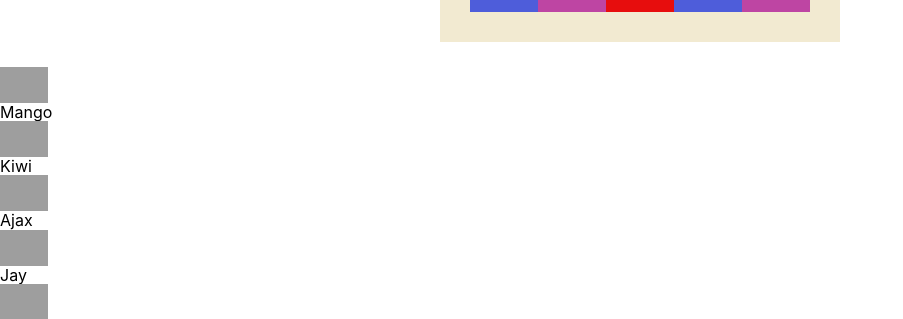
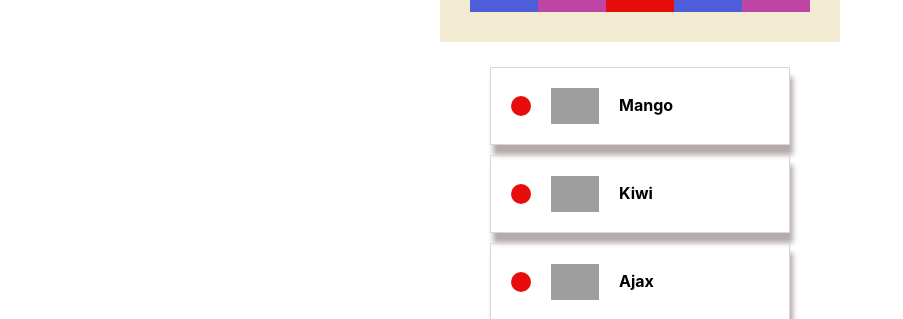
Before and after one commit to KMIS2008/goit-react-hw-01-components, a React (Create React App) app: page / in a window 1280 px wide. Shown: the part 633-952 px from the top of the page, without its empty margins (0-903 px from the left). Built offline with nearby package versions, Linux system fonts and the light colour scheme; grey boxes are pictures that could not be loaded.

Commit message:
friend css

```diff
--- a/src/components/Friends/FriendList/FriendList.js
+++ b/src/components/Friends/FriendList/FriendList.js
@@ -1,20 +1,20 @@
 import { FriendListItem } from "../FriendListItem/FriendListItem"
 import PropTypes from 'prop-types';
+import {FriendContainer,
+        FriendListContainer} from './FriendList.styled'
 
 export const FriendList = ({friends}) => {
     return (
-        <ul className="friend-list">
+        <FriendContainer>
             {friends.map(friend => {
                 return (
-                    <li key = {friend.id}>
-                        <FriendListItem friend={friend}/>
-                    </li>
-                )
-            }
-            )
+                    <FriendListContainer  key = {friend.id}>
+                        <FriendListItem isOnline={friend.isOnline} friend={friend}/>
+                    </FriendListContainer>
+                )})
             }
 
-        </ul>
+        </FriendContainer>
     )
 }
 
--- /dev/null
+++ b/src/components/Friends/FriendList/FriendList.styled.js
@@ -0,0 +1,16 @@
+import styled from 'styled-components';
+
+export const FriendContainer = styled.ul`
+width: 300px;
+margin: 0 auto;
+margin-bottom: ${p=>p.theme.spacing(6)};
+
+`
+export const FriendListContainer = styled.li`
+margin-bottom: ${p=>p.theme.spacing(2)};
+padding: ${p=>p.theme.spacing(4)};
+border: 1px solid #dfd3d3;
+box-shadow: 3px 10px 5px 0px rgba(155,143,143,0.75);
+-webkit-box-shadow: 3px 10px 5px 0px rgba(155,143,143,0.75);
+-moz-box-shadow: 3px 10px 5px 0px rgba(155,143,143,0.75);
+`
--- a/src/components/Friends/FriendListItem/FriendListItem.js
+++ b/src/components/Friends/FriendListItem/FriendListItem.js
@@ -1,16 +1,26 @@
-// import PropTypes from 'prop-types';
+import PropTypes from 'prop-types';
+
+import {FriendItem,
+        FriendStatus,
+        FriendName} from './FriendListItem.styled';
 
 export const FriendListItem =  ({ friend: { isOnline, avatar, name, id } }) =>{
         return  (
-        <div>
-          <span className="status"></span>
+        <FriendItem >
+          <FriendStatus  $isOnline={isOnline}></FriendStatus>
           <img className="avatar" src={avatar} alt={name} width="48" />
-          <p className="name">{name}</p>
-        </div>
+          <FriendName>{name}</FriendName>
+        </FriendItem>
 ) }
 
-// FriendListItem.propTypes = {
-//     avatar: PropTypes.string.isRequired,
-//     name: PropTypes.string.isRequired,
-//     isOnline: PropTypes.bool.isRequired,
-//   };
+
+FriendListItem.propTypes = {
+  friends: PropTypes.arrayOf(
+    PropTypes.shape({
+      avatar: PropTypes.string.isRequired,
+      name: PropTypes.string.isRequired,
+      isOnline: PropTypes.bool,
+      id: PropTypes.number.isRequired,
+    })
+  )
+};
--- /dev/null
+++ b/src/components/Friends/FriendListItem/FriendListItem.styled.js
@@ -0,0 +1,20 @@
+import styled from 'styled-components';
+
+
+
+export const FriendItem = styled.div`
+display: flex;
+align-items: center;
+`
+export const FriendStatus = styled.span`
+width: 20px;
+height: 20px;
+margin-right: ${p=>p.theme.spacing(4)};
+border-radius: 50%;
+background-color: ${props => (props.isOnline ? p=>p.theme.colors.green : p=>p.theme.colors.red)};
+`
+export const FriendName = styled.p`
+margin-left: ${p=>p.theme.spacing(4)};;
+font-size: 800;
+font-weight: bold;
+`
--- a/src/index.js
+++ b/src/index.js
@@ -16,6 +16,7 @@ const theme = {
     rose: '#f2ead1',
     purpel: 'rgb(190 69 163)',
     red: 'rgb(231 13 13)',
+    green: '#17b717',
   },
 
   spacing: value => `${value * 5}px`,
```
